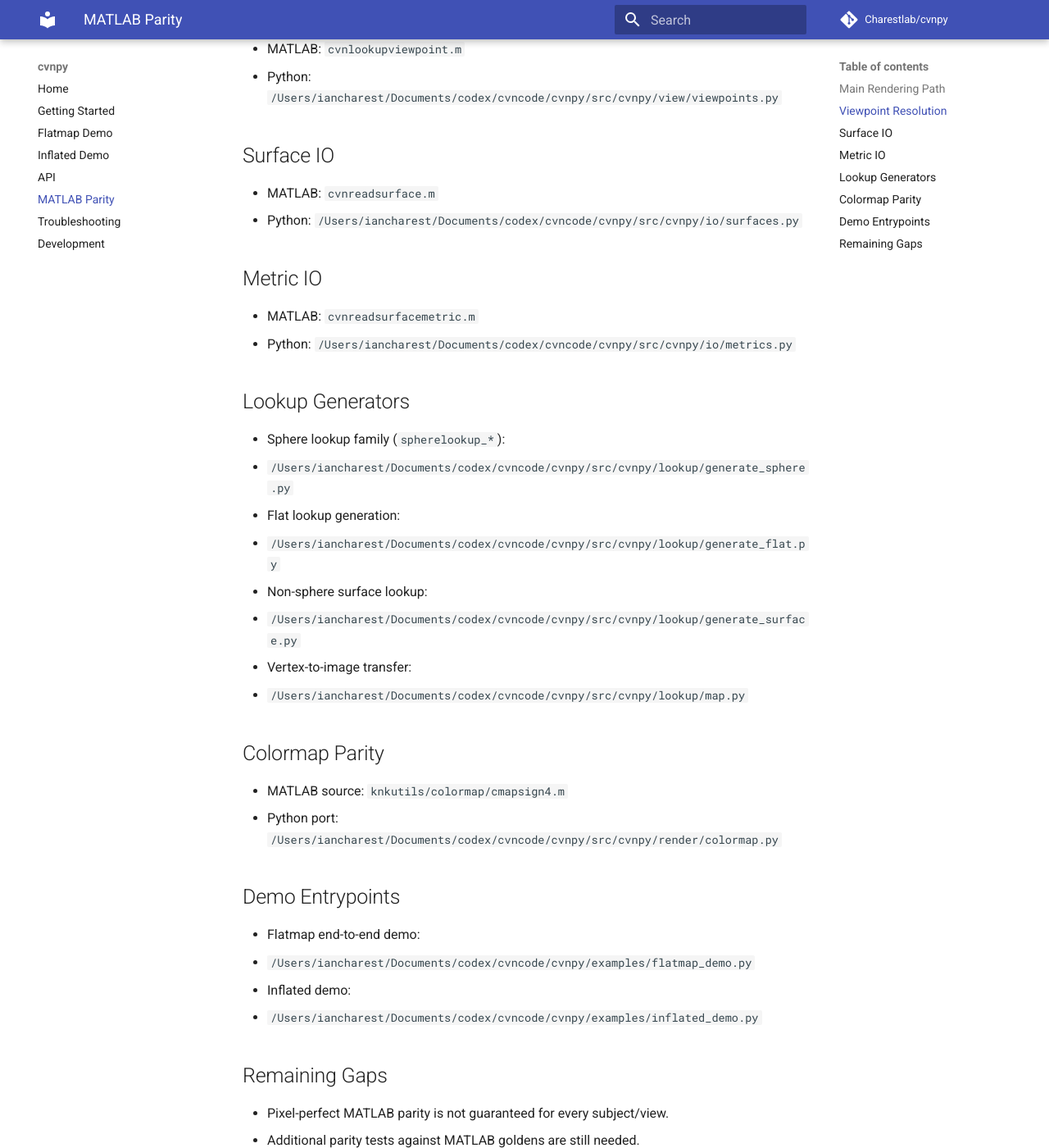
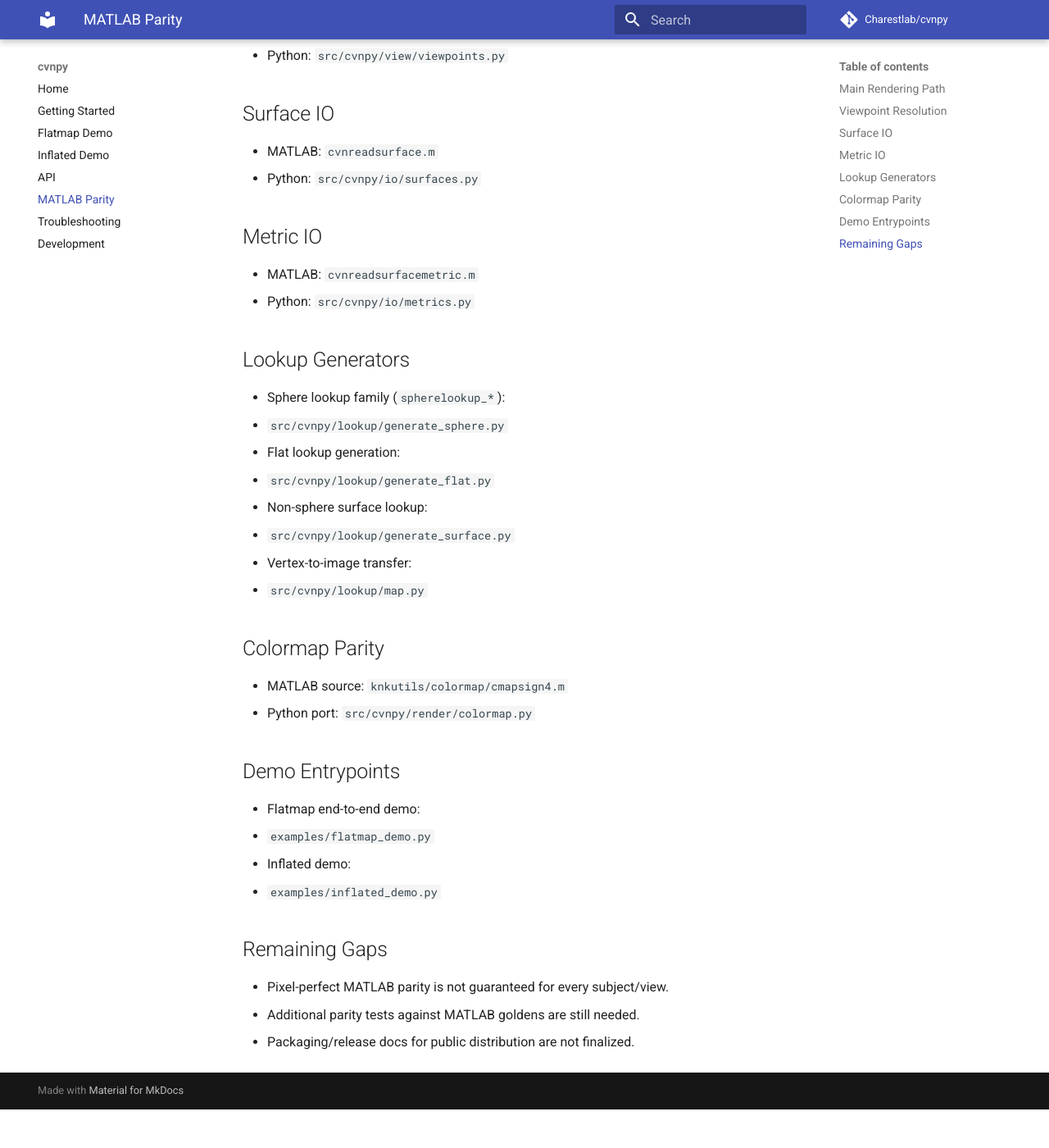
Before and after one commit to Charestlab/cvnpy, an MkDocs documentation site: the page built from docs/MATLAB_PARITY.md, in a window 1280 px wide and 1400 px high, scrolled down 425 px. Shown: the whole window at 82% size. Built offline with MkDocs 1.6.1 and Material for MkDocs 9.7.7, drawn with Linux system fonts in a browser that asks for light colours; comment, search, counter and statistics services are not loaded; after the commit the page ends 1778 px from its top, so only the background shows below that; some of the changed text lies outside the part shown.

```diff
--- a/docs/MATLAB_PARITY.md
+++ b/docs/MATLAB_PARITY.md
@@ -5,45 +5,45 @@ This file tracks where core CVN MATLAB responsibilities currently live in `cvnpy
 ## Main Rendering Path
 
 - MATLAB: `cvnlookupimages.m`
-- Python: `/Users/iancharest/Documents/codex/cvncode/cvnpy/src/cvnpy/core/lookup_images.py`
+- Python: `src/cvnpy/core/lookup_images.py`
 
 ## Viewpoint Resolution
 
 - MATLAB: `cvnlookupviewpoint.m`
-- Python: `/Users/iancharest/Documents/codex/cvncode/cvnpy/src/cvnpy/view/viewpoints.py`
+- Python: `src/cvnpy/view/viewpoints.py`
 
 ## Surface IO
 
 - MATLAB: `cvnreadsurface.m`
-- Python: `/Users/iancharest/Documents/codex/cvncode/cvnpy/src/cvnpy/io/surfaces.py`
+- Python: `src/cvnpy/io/surfaces.py`
 
 ## Metric IO
 
 - MATLAB: `cvnreadsurfacemetric.m`
-- Python: `/Users/iancharest/Documents/codex/cvncode/cvnpy/src/cvnpy/io/metrics.py`
+- Python: `src/cvnpy/io/metrics.py`
 
 ## Lookup Generators
 
 - Sphere lookup family (`spherelookup_*`):
-  - `/Users/iancharest/Documents/codex/cvncode/cvnpy/src/cvnpy/lookup/generate_sphere.py`
+  - `src/cvnpy/lookup/generate_sphere.py`
 - Flat lookup generation:
-  - `/Users/iancharest/Documents/codex/cvncode/cvnpy/src/cvnpy/lookup/generate_flat.py`
+  - `src/cvnpy/lookup/generate_flat.py`
 - Non-sphere surface lookup:
-  - `/Users/iancharest/Documents/codex/cvncode/cvnpy/src/cvnpy/lookup/generate_surface.py`
+  - `src/cvnpy/lookup/generate_surface.py`
 - Vertex-to-image transfer:
-  - `/Users/iancharest/Documents/codex/cvncode/cvnpy/src/cvnpy/lookup/map.py`
+  - `src/cvnpy/lookup/map.py`
 
 ## Colormap Parity
 
 - MATLAB source: `knkutils/colormap/cmapsign4.m`
-- Python port: `/Users/iancharest/Documents/codex/cvncode/cvnpy/src/cvnpy/render/colormap.py`
+- Python port: `src/cvnpy/render/colormap.py`
 
 ## Demo Entrypoints
 
 - Flatmap end-to-end demo:
-  - `/Users/iancharest/Documents/codex/cvncode/cvnpy/examples/flatmap_demo.py`
+  - `examples/flatmap_demo.py`
 - Inflated demo:
-  - `/Users/iancharest/Documents/codex/cvncode/cvnpy/examples/inflated_demo.py`
+  - `examples/inflated_demo.py`
 
 ## Remaining Gaps
 
```
Also changed, not shown: README.md (+13 -12 lines), docs/API.md (+2 -2 lines), docs/FLATMAP_DEMO.md (+6 -6 lines), docs/GETTING_STARTED.md (+4 -3 lines), docs/INFLATED_DEMO.md (+2 -2 lines), 1 other file.
